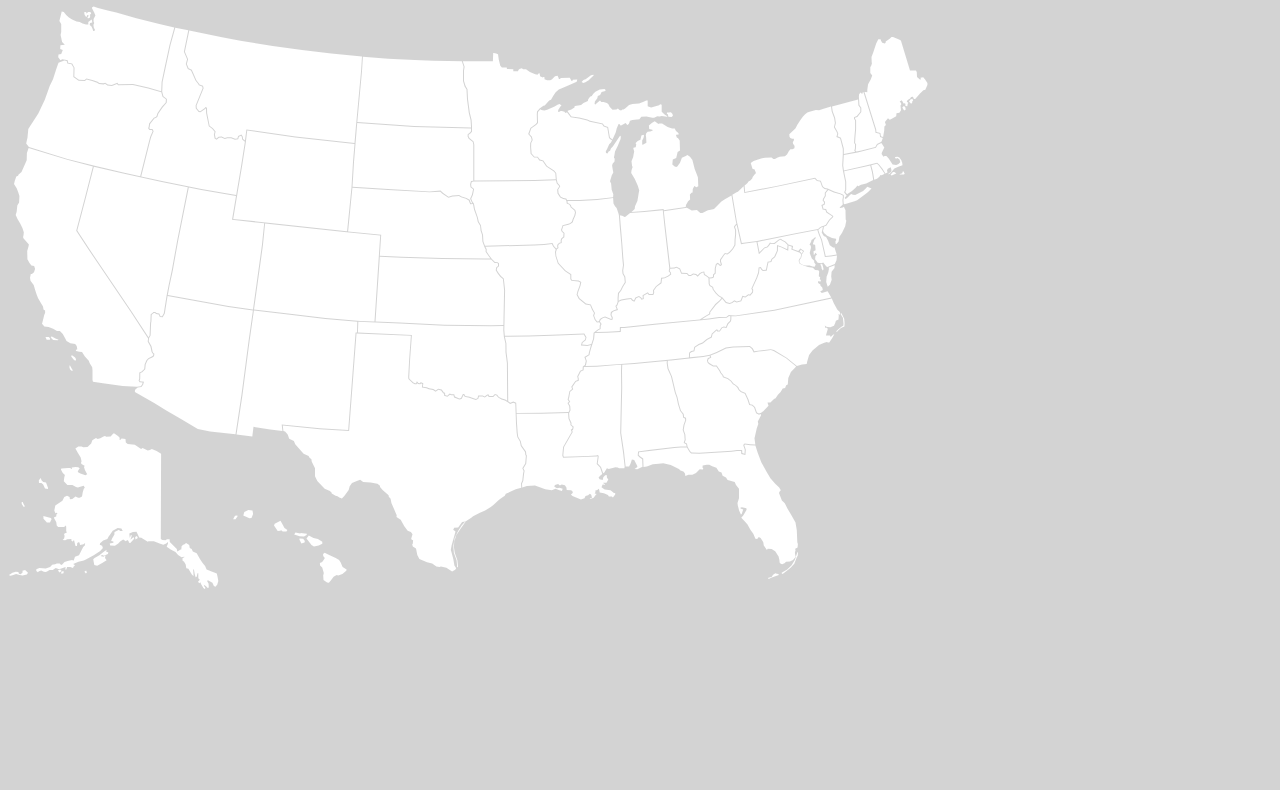
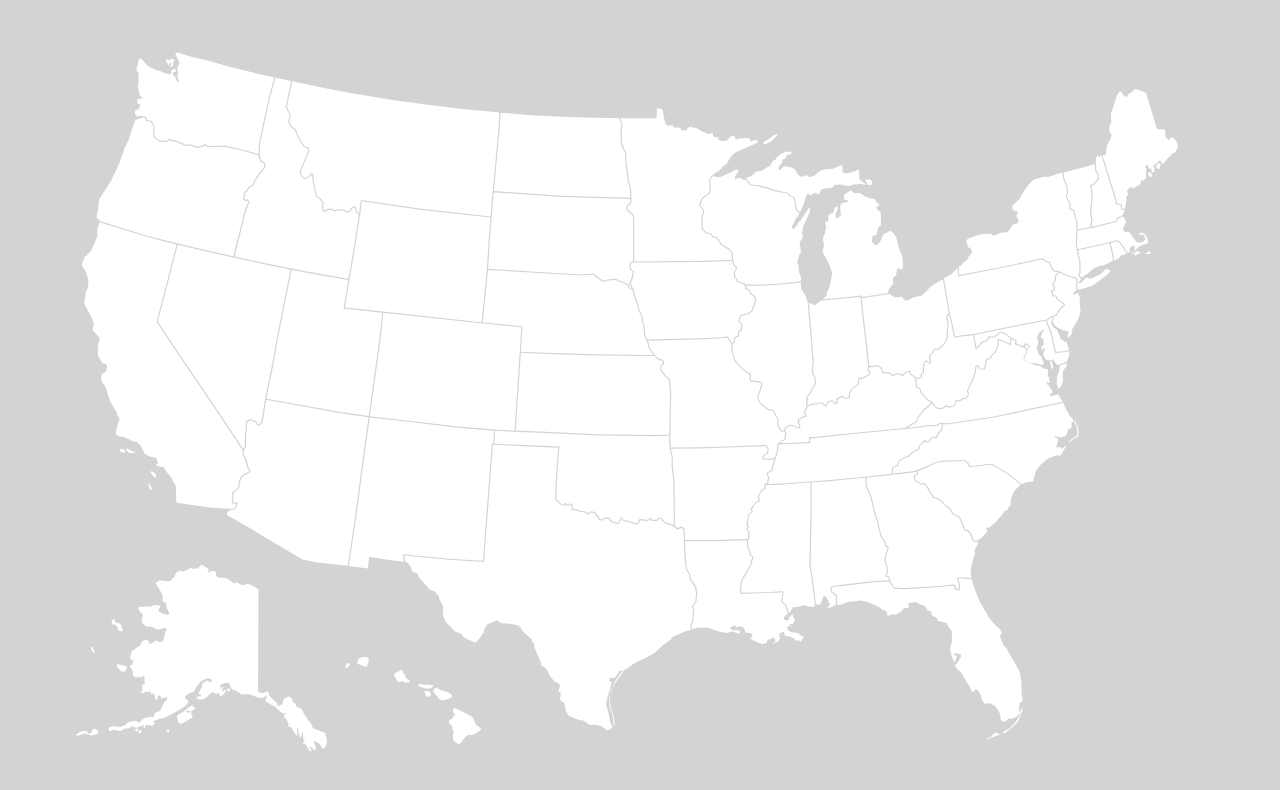
Before and after one commit to danbenson8/maps, an Angular app: page / in a window 1280 px wide. Shown: the top 790 px of the page. Built offline with nearby package versions, Linux system fonts and the light colour scheme; data requests are answered from the project's data file.

Commit message:
complete refactor... remove scrolling as not deemed essential yet. add MapComponent 'state' class. add StateService method to modify selection status.

```diff
--- a/src/app/app.component.css
+++ b/src/app/app.component.css
@@ -0,0 +1,9 @@
+app-map {
+    position: absolute;
+    width: 100vw;
+    height: 100vh;
+    overflow: visible;
+    display: flex;
+    align-items: center;
+    justify-content: center;
+}
--- a/src/app/map.service.ts
+++ b/src/app/map.service.ts
@@ -10,7 +10,7 @@ import { catchError, retry } from 'rxjs/operators'
 })
 export class MapService {
 
-    dbUrl: string = 'http://localhost:3000/db'
+    dbUrl: string = 'http://localhost:3000/db';
 
     constructor(private http: HttpClient) { }
 
--- a/src/app/map/map.component.css
+++ b/src/app/map/map.component.css
@@ -1,15 +1,9 @@
-:host {
-    position: absolute;
-    width: 100vw;
-    height: 100vh;
-    overflow: visible;
-    display: flex;
-    align-items: center;
-    justify-content: center;
-}
-
 .interact {
     position: absolute;
-    width: 100vw;
-    height: 100vh;
+    position: absolute;
+    width: 959px;
+    height: 593px;
+    overflow: visible;
+    display: block;
+    transform: scale(1.2);
 }
--- a/src/app/map/map.component.html
+++ b/src/app/map/map.component.html
@@ -1,4 +1,3 @@
-<div id="interact" class="interact" cdkDrag [cdkDragDisabled]="dragDisabled" (wheel)="wheel($event)"
-    [ngStyle]="interactStyle">
-    <app-state *ngFor="let state of states" name="{{state}}"></app-state>
+<div id="interact" class="interact">
+    <app-state *ngFor="let state of states" name="{{state.name}}"></app-state>
 </div>
--- a/src/app/map/map.component.ts
+++ b/src/app/map/map.component.ts
@@ -1,6 +1,11 @@
 import { Component, OnInit, HostListener, Input } from '@angular/core';
 import { MapService } from '../map.service';
 
+class state {
+    constructor(private name: string) {
+
+    }
+}
 @Component({
     selector: 'app-map',
     templateUrl: './map.component.html',
@@ -8,58 +13,13 @@ import { MapService } from '../map.service';
 })
 export class MapComponent implements OnInit {
 
-    states: string[] = [];
-
-    scaleValue: number = 1;
-    translateValueX: number = 0;
-    translateValueY: number = 0;
-    dragDisabled: boolean = true;
-    interactStyle: object = {
-        'transform': this.matrix(),
-        'transform-origin': 'center',
-        'cursor': 'initial',
-    }
-
-    matrix() {
-        return `matrix(${this.scaleValue}, 0, 0, ${this.scaleValue}, ${this.translateValueX}, ${this.translateValueY})`
-    }
-
-    @HostListener('document:keydown', ['$event'])
-    ctrlDown(event: KeyboardEvent) {
-        if (event.key == 'Control') {
-            this.dragDisabled = false;
-            this.interactStyle['cursor'] = 'move';
-        }
-    }
-    @HostListener('document:keyup', ['$event'])
-    ctrlUp(event: KeyboardEvent) {
-        if (event.key == 'Control') {
-            this.dragDisabled = true;
-            this.interactStyle['cursor'] = 'default';
-        };
-    }
-
-    wheel(event: WheelEvent) {
-        if (!event.ctrlKey && !event.shiftKey) {
-            event.preventDefault();
-            this.scaleValue += (event.deltaY < 0) ? 0.05 : -0.05;
-        }
-        if (event.shiftKey) {
-            this.translateValueX += (event.deltaY < 0) ? 20 : -20;
-        }
-        if (event.ctrlKey) {
-            event.preventDefault();
-            this.translateValueY += (event.deltaY < 0) ? 20 : -20;
-        }
-        this.interactStyle['transform'] = `${this.matrix()}`;
-    }
+    states: state[] = [];
 
     constructor(private mapService: MapService) { }
 
     ngOnInit() {
         // TODO error handling
         this.mapService.getAllStates()
-            .subscribe(data => this.states = Object.keys(data));
+            .subscribe(data => this.states = Object.keys(data).map(el => new state(el)));
     }
-
 }
--- a/src/app/state.service.ts
+++ b/src/app/state.service.ts
@@ -3,20 +3,26 @@ import { HttpClient } from '@angular/common/http';
 
 import { Observable, throwError } from 'rxjs';
 import { catchError, retry } from 'rxjs/operators'
+import { MapService } from './map.service';
 
 @Injectable({
     providedIn: 'root'
 })
 export class StateService {
 
-    constructor(private http: HttpClient) { }
+    constructor(private http: HttpClient, private mapService: MapService) { }
 
     baseUrl: string = 'http://localhost:3000/'
     currentUrl: string;
+    selectedStates: object;
 
-    getPaths(state: string) {
+    getPaths(state: string): Observable<object> {
         this.currentUrl = this.baseUrl + state;
         return this.http.get(this.currentUrl);
     }
 
+    setSelected(state: string) {
+        this.selectedStates[state] = true;
+    }
+
 }
--- a/src/app/state/state.component.css
+++ b/src/app/state/state.component.css
@@ -3,5 +3,4 @@
     display: block;
     height: 593px;
     width: 959px;
-    background-color: white;
 }
--- a/src/app/state/state.component.html
+++ b/src/app/state/state.component.html
@@ -1,2 +1,3 @@
 <div title={{name}} *ngFor="let clipPath of cssPolygons" class="stateClipPath"
-    [style.clip-path]="clipPath | safe: 'style'"></div>
+    [style.clip-path]="clipPath | safe: 'style'" (click)="select()" [ngStyle]="stateStyle">
+</div>
--- a/src/app/state/state.component.ts
+++ b/src/app/state/state.component.ts
@@ -13,12 +13,11 @@ export class StateComponent implements OnInit {
     squareSVG: string;
     cssPolygons: string[];
 
-    stateStyle: any = {
-        'background-color': 'orange'
+    selected: boolean = false;
+    stateStyle: object = {
+        'background-color': 'white',
+        'transform': 'scale(1)',
     }
-
-    _polygon: string = 'polygon(50% 0%, 100% 38%, 82% 100%, 18% 100%, 0% 38%)';
-    color: string = 'white';
 
     constructor(private stateService: StateService) { }
 
@@ -33,4 +32,13 @@ export class StateComponent implements OnInit {
             });
     }
 
+    select(): void {
+        this.selected = (this.selected) ? false : true;
+        this.toggleHighlight();
+    }
+
+    toggleHighlight(): void {
+        this.stateStyle['background-color'] = (this.selected) ? 'blue' : 'white';
+    }
+
 }
```
Also changed, not shown: src/app/app.component.ts (+4 -4 lines).
